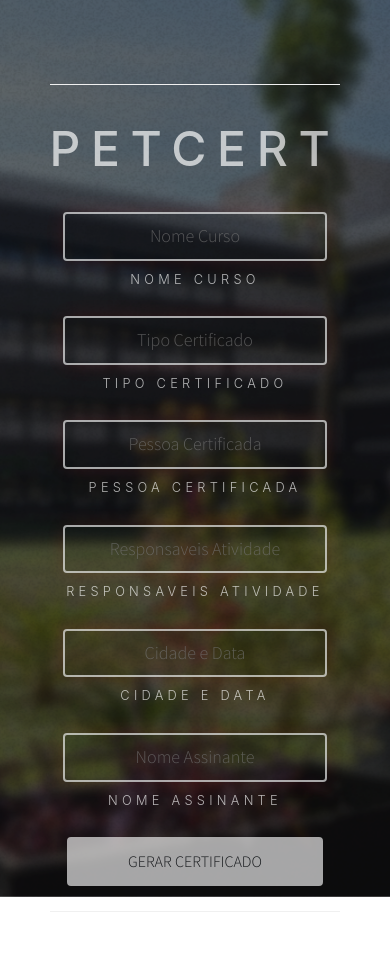
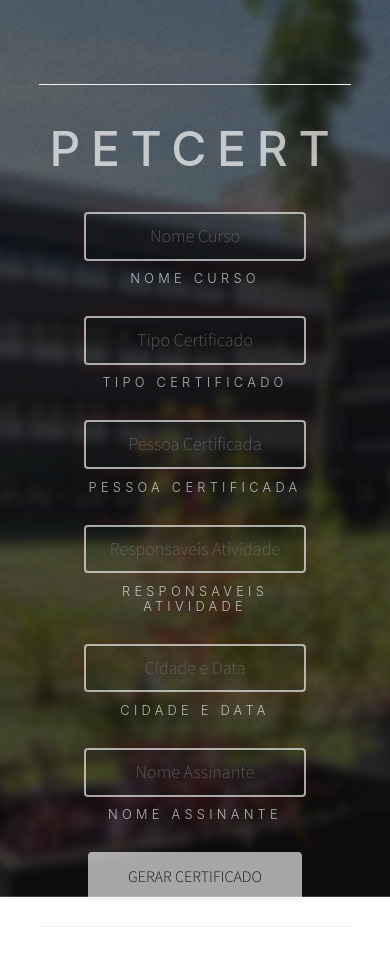
Before and after one commit to ImNotPETSIMC/PETCert_front-end, a React (Create React App) app: page / in a window 390 px wide. Shown: the top 966 px of the page. Built offline with nearby package versions, Linux system fonts and the light colour scheme.

Commit message:
🌈 style: improve scaling responsivity

```diff
--- a/src/styles/App.css
+++ b/src/styles/App.css
@@ -77,6 +77,7 @@ html {
 main {
   display: flex;
   justify-content: center;
+  margin: 0 10vw;
 }
 
 footer {
--- a/src/styles/PETCert.css
+++ b/src/styles/PETCert.css
@@ -33,7 +33,6 @@
     align-items: center;
     justify-content: center;
 
-    width: 40vw;
     min-width: fit-content;
 
     border-top: #f0f0f0 1px solid;
@@ -62,8 +61,8 @@
     flex-wrap: wrap;
     row-gap: 1rem;
 
-    width: 40vw;
     min-width: fit-content;
+    max-width: 50rem;
 
     justify-content: center;
     align-items: center;
@@ -95,7 +94,7 @@
 
     border: #f0f0f0 solid 0.1rem;
     text-align: center;
-    width: 12rem;
+    width: 10rem;
     border-radius: 4px;
 
     line-height: 2rem;
```
